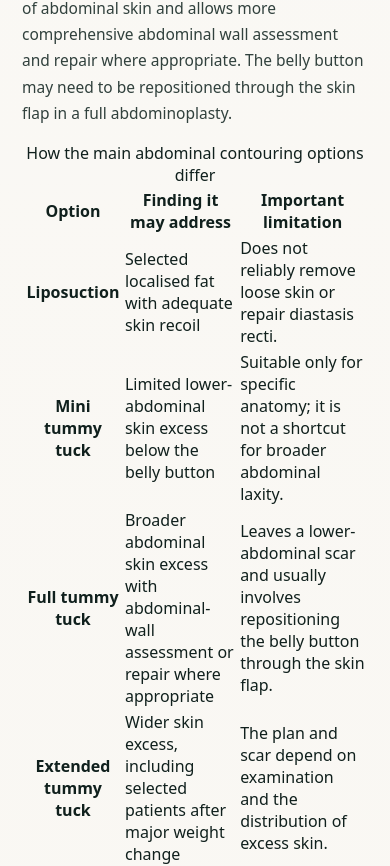
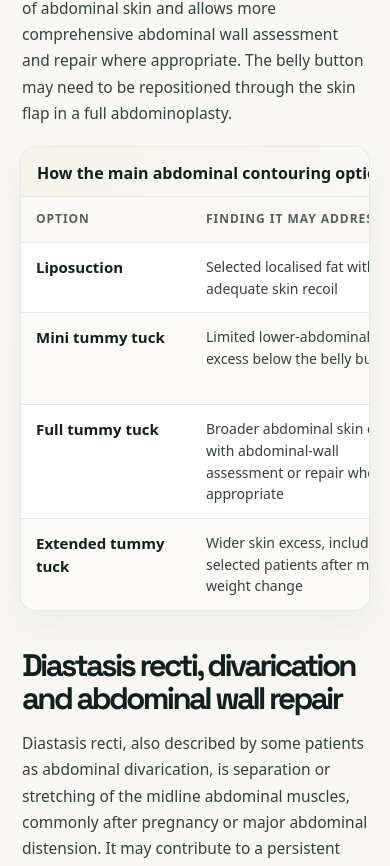
Before and after one commit to zatyrical/plasticwebsite, a Next.js app: page /tummy-tuck-singapore in a window 390 px wide. Shown: the part 3936-4802 px from the top of the page. Built offline with nearby package versions, Linux system fonts and the light colour scheme.

Commit message:
Add body contouring comparison support (3/3)

```diff
--- a/app/globals.css
+++ b/app/globals.css
@@ -595,6 +595,14 @@
 .article-material-figure{margin:24px 0 32px;border:1px solid var(--line);border-radius:18px;overflow:hidden;background:white}
 .article-material-figure img{display:block;width:100%;height:auto}
 .article-material-figure figcaption{padding:16px 18px;color:#31413d;font-size:14px;line-height:1.55}
+.article-comparison-wrap{margin:24px 0 32px;overflow-x:auto;border:1px solid var(--line);border-radius:18px;background:#fff;box-shadow:0 14px 36px rgba(16,32,29,.06)}
+.article-comparison-table{width:100%;min-width:680px;border-collapse:collapse;text-align:left}
+.article-comparison-table caption{padding:18px 20px 14px;color:#10201d;font-size:18px;font-weight:750;text-align:left;background:linear-gradient(135deg,#f7f3ea,#fff)}
+.article-comparison-table th,.article-comparison-table td{padding:15px 18px;border-top:1px solid var(--line);vertical-align:top;line-height:1.55}
+.article-comparison-table thead th{color:#51615c;font-size:12px;letter-spacing:.08em;text-transform:uppercase;background:#faf9f6}
+.article-comparison-table tbody th{width:25%;color:#10201d;font-size:15px}
+.article-comparison-table tbody td{color:#31413d;font-size:14px}
+.article-comparison-table tbody tr:nth-child(even){background:#fcfbf8}
 .article-clinical-figure img{display:block;width:100%;max-height:620px;object-fit:cover;object-position:center 47%;filter:saturate(.96) contrast(1.03)}
 .article-clinical-figure figcaption{margin:0;padding:18px 20px;background:linear-gradient(135deg,rgba(255,255,255,.97),rgba(243,240,234,.92));color:#31413d;font-size:14px;line-height:1.55;border-top:1px solid rgba(184,154,94,.24)}
 @media(max-width:900px){.article-clinical-figure{margin:28px 0 36px;border-radius:20px}.article-clinical-figure img{max-height:500px}.article-clinical-figure figcaption{padding:15px 16px;font-size:13px}}
@@ -714,6 +722,9 @@
   .article-content h3{font-size:21px;line-height:1.15;margin:28px 0 10px}
   .article-content p,.article-content li{font-size:15.5px;line-height:1.7}
   .notice-text,.reviewer-card{border-radius:16px}
+  .article-comparison-wrap{margin:20px -2px 28px;border-radius:16px}
+  .article-comparison-table caption{font-size:16px;padding:15px 16px 12px}
+  .article-comparison-table th,.article-comparison-table td{padding:13px 15px}
 }
 
 /* Nassif-inspired procedure-page structure: clear authority cues, decision pathway cards, and scannable deep-page UX. */
```
